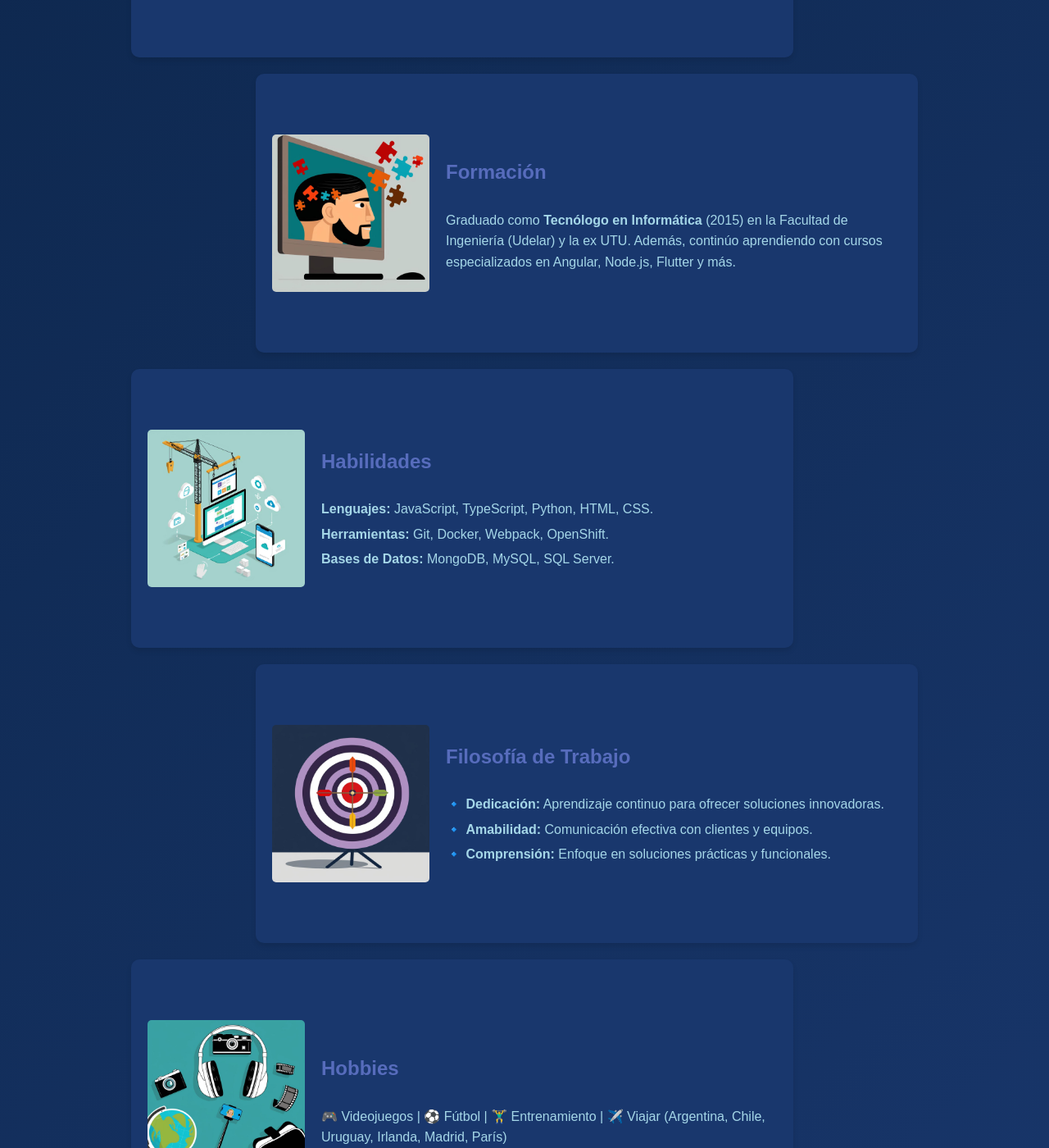
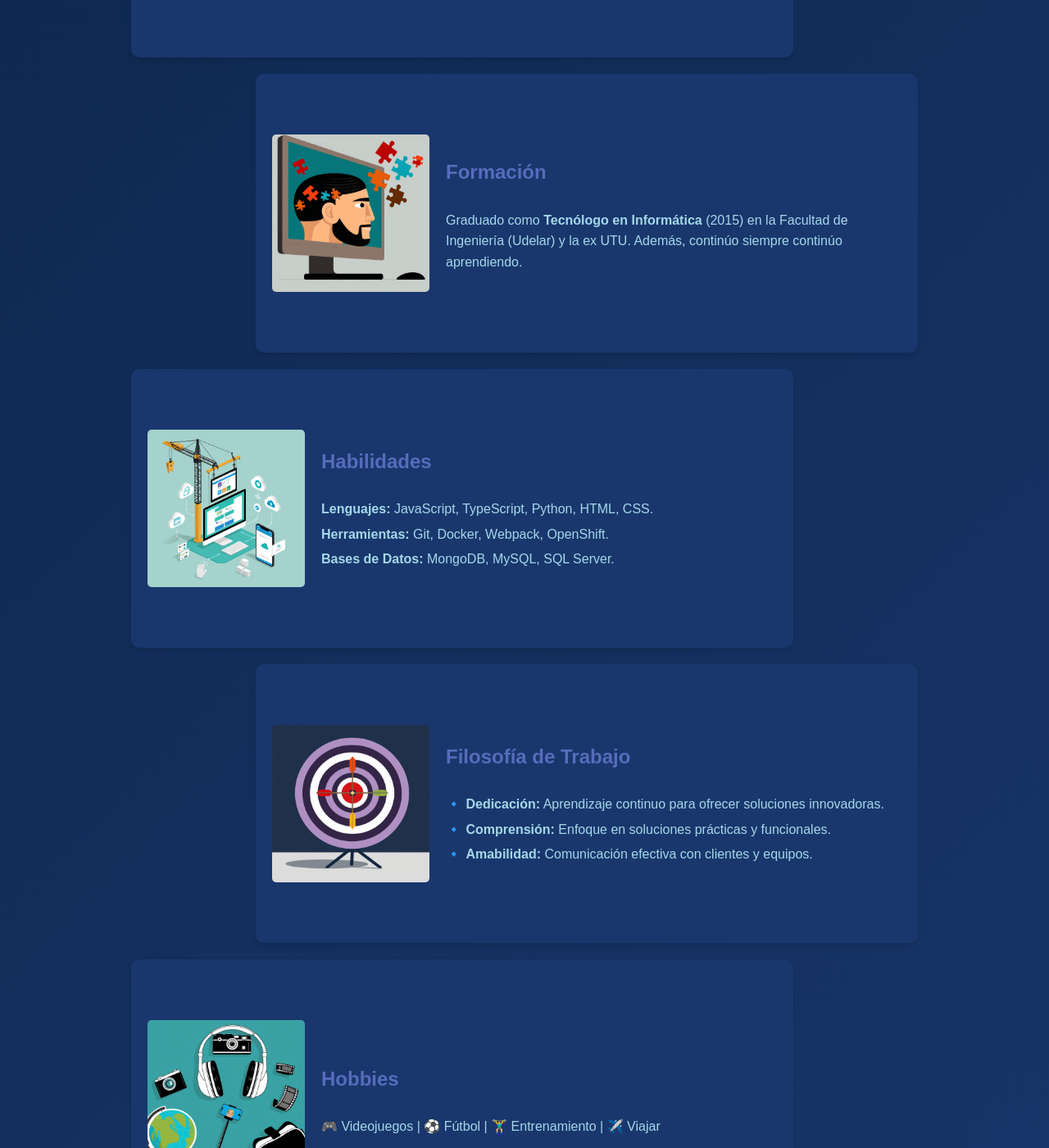
Before and after one commit to alexrok21/alexrok21.github.io, a Jekyll site: the page built from pages/about.markdown, in a window 1280 px wide and 1400 px high, scrolled down 1182 px. Shown: the whole window at 82% size. Built offline with Jekyll 4.4.1, drawn with Linux system fonts in a browser that asks for light colours.

```diff
--- a/_config.yml
+++ b/_config.yml
@@ -18,8 +18,6 @@ nav:
     url: /
   - title: Sobre mí
     url: /about/
-  - title: Portafolio
-    url: /portfolio/
   - title: Blog
     url: /blog/
   - title: Contacto
--- a/pages/about.markdown
+++ b/pages/about.markdown
@@ -55,7 +55,7 @@ permalink: /about/
         <div class="card-content">
             <h2>Formación</h2>
             <p>
-                Graduado como <strong>Tecnólogo en Informática</strong> (2015) en la Facultad de Ingeniería (Udelar) y la ex UTU. Además, continúo aprendiendo con cursos especializados en Angular, Node.js, Flutter y más.
+                Graduado como <strong>Tecnólogo en Informática</strong> (2015) en la Facultad de Ingeniería (Udelar) y la ex UTU. Además, continúo siempre continúo aprendiendo.
             </p>
         </div>
     </div>
@@ -84,8 +84,8 @@ permalink: /about/
             <h2>Filosofía de Trabajo</h2>
             <ul>
                 <li>🔹 <strong>Dedicación:</strong> Aprendizaje continuo para ofrecer soluciones innovadoras.</li>
+                <li>🔹 <strong>Comprensión:</strong> Enfoque en soluciones prácticas y funcionales.</li>
                 <li>🔹 <strong>Amabilidad:</strong> Comunicación efectiva con clientes y equipos.</li>
-                <li>🔹 <strong>Comprensión:</strong> Enfoque en soluciones prácticas y funcionales.</li>
             </ul>
         </div>
     </div>
@@ -98,7 +98,7 @@ permalink: /about/
         <div class="card-content">
             <h2>Hobbies</h2>
             <p>
-                🎮 Videojuegos | ⚽ Fútbol | 🏋️‍♂️ Entrenamiento | ✈️ Viajar (Argentina, Chile, Uruguay, Irlanda, Madrid, París)
+                🎮 Videojuegos | ⚽ Fútbol | 🏋️‍♂️ Entrenamiento | ✈️ Viajar
             </p>
         </div>
     </div>
```
